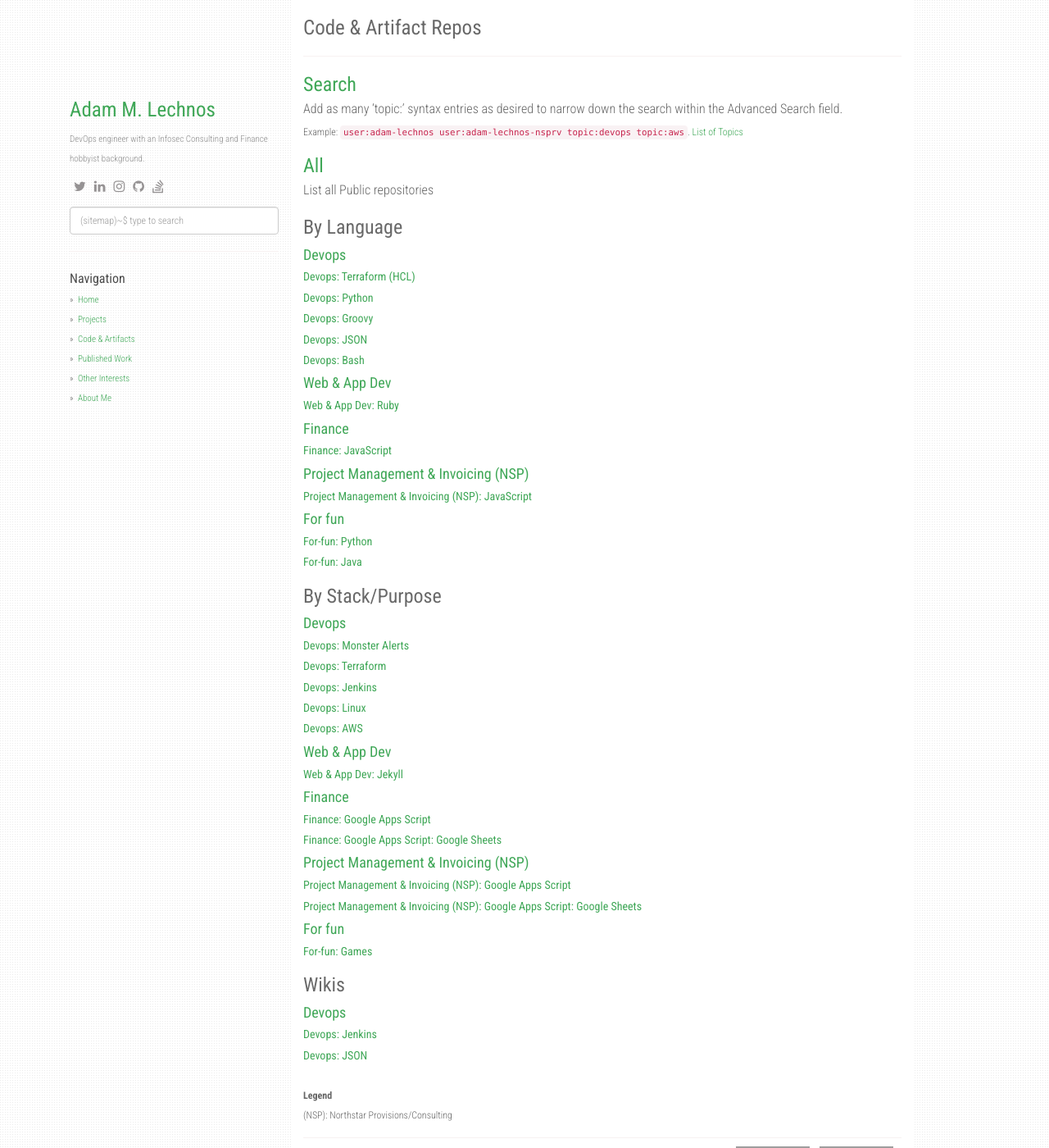
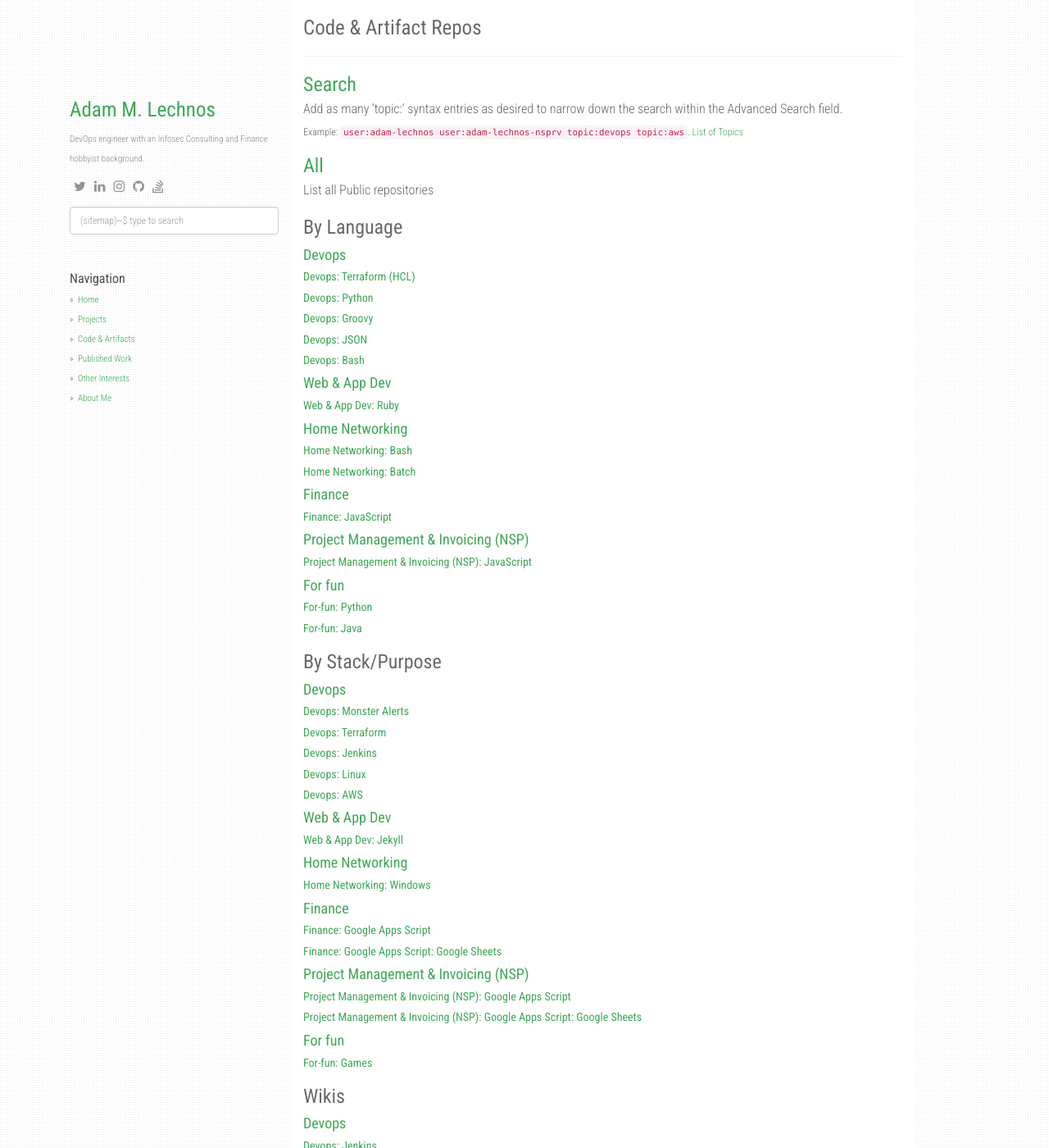
Before and after one commit to Adam-Lechnos/adam-lechnos.github.io, a Jekyll site: the page built from repos.md, in a window 1280 px wide and 1400 px high. Shown: the whole window at 82% size. Built offline with Jekyll 4.4.1, drawn with Linux system fonts in a browser that asks for light colours; nearby versions of some CDN libraries; grey boxes are pictures that could not be loaded.

Commit message:
added home-network code

```diff
--- a/_data/projects.json
+++ b/_data/projects.json
@@ -2,7 +2,7 @@
 	{
 		"slug": "windows-enforcer",
 		"name": "Windows Enforcer for NAS Devices",
-		"image": "windows-enforcer/blob/main/windows-enforcement-diagram.drawio.svg?raw=true",
+		"image": "windows-enforcer/raw/main/windows-enforcement-diagram.drawio.png?raw=true",
 		"url": "https://github.com/Adam-Lechnos/windows-enforcer",
 		"date": "March 2023",
 		"tags": ["Bash", "Powershell", "Windows", "Winget"]
--- a/repos.md
+++ b/repos.md
@@ -23,6 +23,10 @@
 #### [Web & App Dev](https://github.com/search?q=user%3Aadam-lechnos+topic%3Aweb-app&type=repositories){:target="_blank" rel="noopener"}
 ##### [Web & App Dev: Ruby](https://github.com/search?q=user%3Aadam-lechnos+topic%3Aweb-app+topic%3Aruby&type=repositories){:target="_blank" rel="noopener"}
 
+#### [Home Networking](https://github.com/search?q=user%3Aadam-lechnos+topic%3Ahome-network&type=repositories){:target="_blank" rel="noopener"}
+##### [Home Networking: Bash](https://github.com/search?q=user%3Aadam-lechnos+topic%3Ahome-network+topic%3Abash&type=repositories){:target="_blank" rel="noopener"}
+##### [Home Networking: Batch](https://github.com/search?q=user%3Aadam-lechnos+topic%3Ahome-network+topic%3Abatch&type=repositories){:target="_blank" rel="noopener"}
+
 #### [Finance](https://github.com/search?q=user%3Aadam-lechnos+topic%3Afinancial&type=repositories){:target="_blank" rel="noopener"}
 ##### [Finance: JavaScript](https://github.com/search?q=user%3Aadam-lechnos+topic%3Afinancial+topic%3Ajavascript&type=repositories){:target="_blank" rel="noopener"}
 
@@ -44,6 +48,9 @@
 #### [Web & App Dev](https://github.com/search?q=user%3Aadam-lechnos+topic%3Aweb-app&type=repositories){:target="_blank" rel="noopener"}
 ##### [Web & App Dev: Jekyll](https://github.com/search?q=user%3Aadam-lechnos+topic%3Aweb-app+topic%3Ajekyll&type=repositories){:target="_blank" rel="noopener"}
 
+#### [Home Networking](https://github.com/search?q=user%3Aadam-lechnos+topic%3Ahome-network&type=repositories){:target="_blank" rel="noopener"}
+##### [Home Networking: Windows](https://github.com/search?q=user%3Aadam-lechnos+topic%3Ahome-network+topic%3Awindows&type=repositories){:target="_blank" rel="noopener"}
+
 #### [Finance](https://github.com/search?q=user%3Aadam-lechnos+topic%3Afinancial&type=repositories){:target="_blank" rel="noopener"}
 ##### [Finance: Google Apps Script](https://github.com/search?q=user%3Aadam-lechnos+topic%3Afinancial+topic%3Agoogle-apps-script&type=repositories){:target="_blank" rel="noopener"}
 ##### [Finance: Google Apps Script: Google Sheets](https://github.com/search?q=user%3Aadam-lechnos+topic%3Afinancial+topic%3Agoogle-apps-script+topic%3Agoogle-sheets&type=repositories){:target="_blank" rel="noopener"}
```
Also changed, not shown: topics.md (+1 -1 lines).
